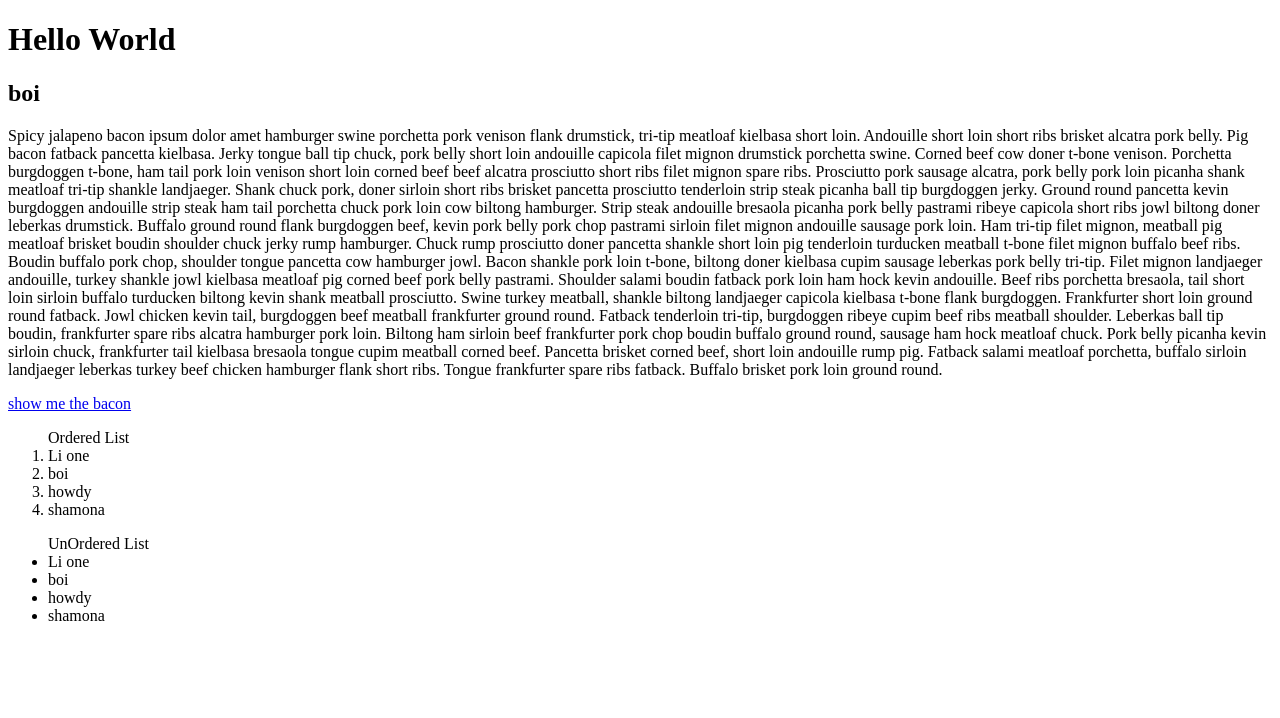
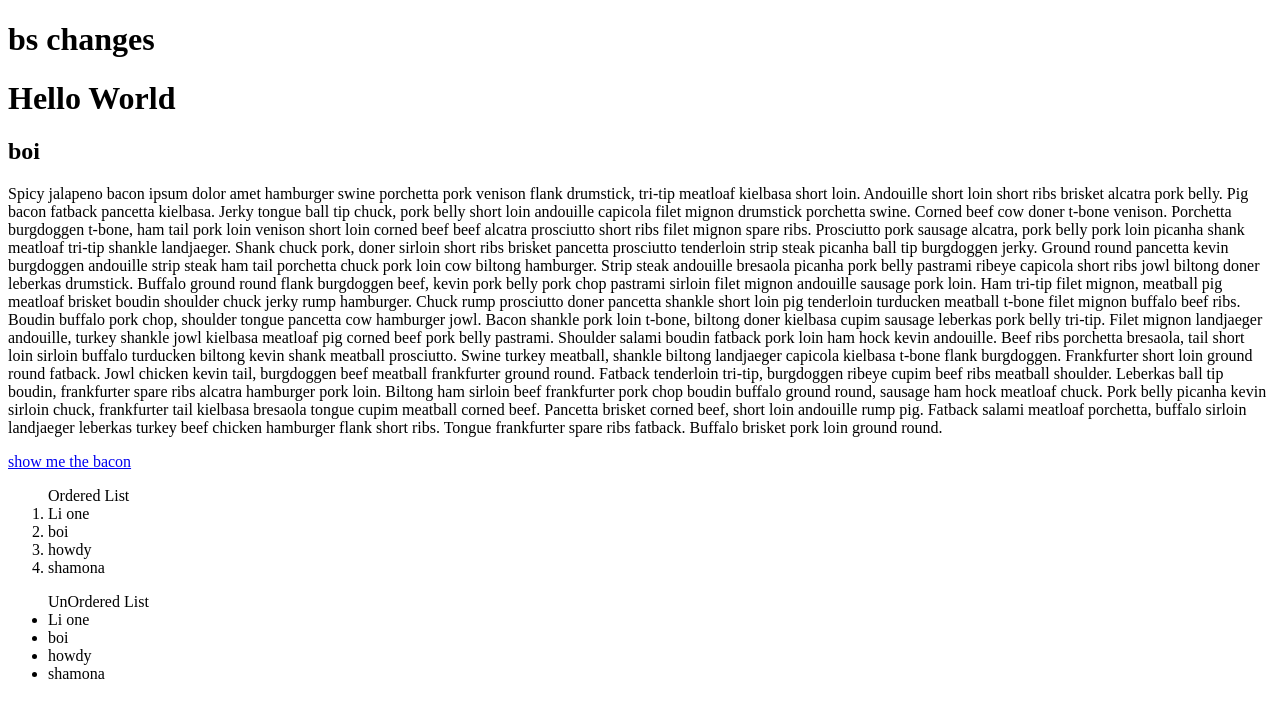
Before and after one commit to Lhito/htmlBio, a plain HTML site: page index.html in a window 1280 px wide. Drawn offline with Linux system fonts and the light colour scheme.

Commit message:
adding bs changes

```diff
--- a/index.html
+++ b/index.html
@@ -4,6 +4,7 @@
 	<title>Day One</title>
 </head>
 
+<h1>bs changes</h1>
 
 <body>
 	<div>
```
